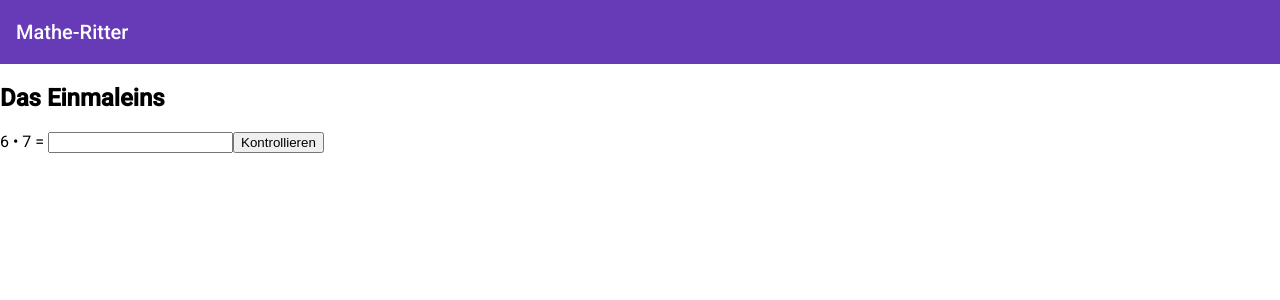
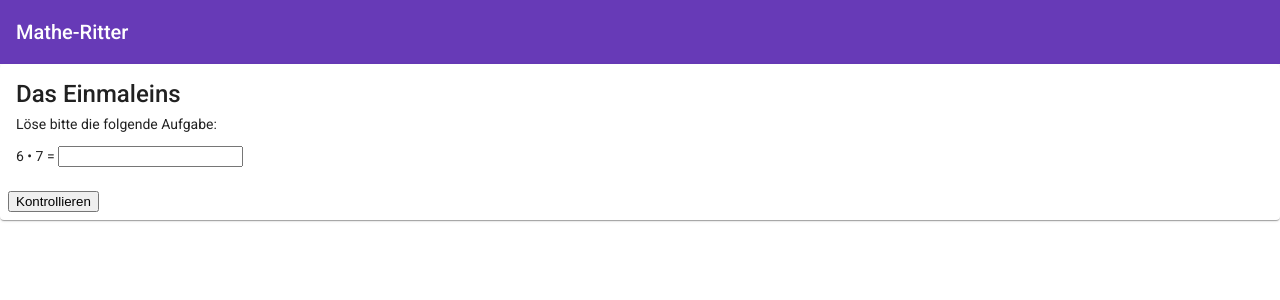
Before and after one commit to thkwalter/mathe-ritter, an Angular app: page / in a window 1280 px wide. Shown: the top 300 px of the page. Built offline with nearby package versions, Linux system fonts and the light colour scheme.

Commit message:
Meldung hinzugefügt

```diff
--- a/src/app/einmaleins/einmaleins.component.html
+++ b/src/app/einmaleins/einmaleins.component.html
@@ -1,5 +1,17 @@
-<h2>Das Einmaleins</h2>
-<p>
-{{faktor1}} &bull; {{faktor2}} = <input [(ngModel)]="eingegebenesErgebnis" placeholder="">
-<button (click)="kontrollieren()">Kontrollieren</button>
-</p>
+<mat-card>
+  <mat-card-title>Das Einmaleins</mat-card-title>
+
+  <mat-card-content>
+  <p>
+    {{meldung}}
+  </p>
+
+  <p>
+    {{faktor1}} &bull; {{faktor2}} = <input [(ngModel)]="eingegebenesErgebnis" placeholder="">
+  </p>
+  </mat-card-content>
+
+  <mat-card-actions>
+    <button (click)="kontrollieren()">Kontrollieren</button>
+  </mat-card-actions>
+</mat-card>
--- a/src/app/einmaleins/einmaleins.component.ts
+++ b/src/app/einmaleins/einmaleins.component.ts
@@ -10,6 +10,8 @@ export class EinmaleinsComponent implements OnInit
 {
   ergebnisKorrekt : boolean;
 
+  meldung : string;
+
   faktor1 : number
   faktor2 : number;
   korrektesErgebnis : number;
@@ -19,6 +21,7 @@ export class EinmaleinsComponent implements OnInit
 
   ngOnInit()
   {
+    this.meldung = "Löse bitte die folgende Aufgabe:"
     this.neueAufgabeErstellen();
   }
 
@@ -33,12 +36,12 @@ export class EinmaleinsComponent implements OnInit
 
     if (this.ergebnisKorrekt)
     {
-//      this.meldung = "Dein Ergebnis ist richtig! Löse bitte noch folgende Aufgabe:"
+      this.meldung = "Dein Ergebnis ist richtig! Löse bitte noch folgende Aufgabe:"
       this.neueAufgabeErstellen();
     }
     else
     {
-//      this.meldung = "Dein Ergebnis ist leider falsch! Bitte versuche es noch einmal."
+      this.meldung = "Dein Ergebnis ist leider falsch! Bitte versuche es noch einmal."
     }
   }
 
```
Also changed, not shown: src/app/app.module.ts (+14 -6 lines).
